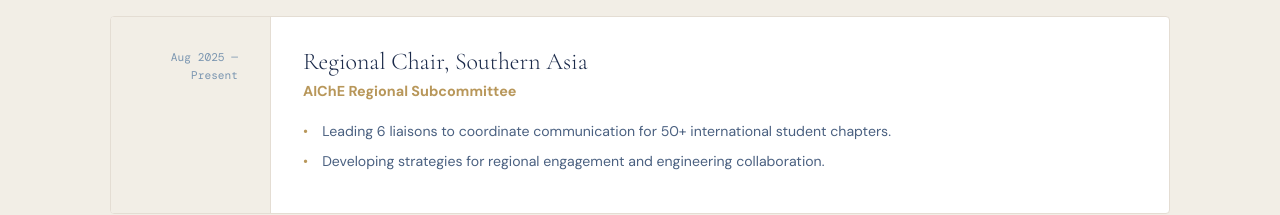
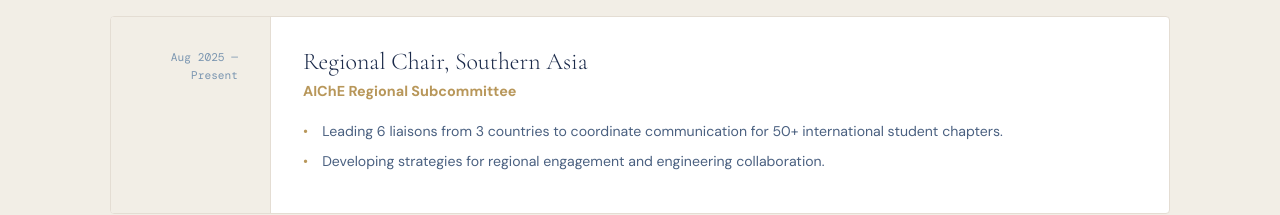
Before and after one commit to ajimxlr8/ajimxlr8.github.io, a plain HTML site: page index.html in a window 1280 px wide. Shown: the part 2700-2915 px from the top of the page. Drawn offline with nearby package versions, Linux system fonts and the light colour scheme.

Commit message:
Update index.html

```diff
--- a/index.html
+++ b/index.html
@@ -323,7 +323,7 @@
             <h3 class="card__title">Regional Chair, Southern Asia</h3>
             <span class="card__org">AIChE Regional Subcommittee</span>
             <ul class="card__list">
-                <li>Leading 6 liaisons to coordinate communication for 50+ international student chapters.</li>
+                <li>Leading 6 liaisons from 3 countries to coordinate communication for 50+ international student chapters.</li>
                 <li>Developing strategies for regional engagement and engineering collaboration.</li>
             </ul>
           </div>
```
